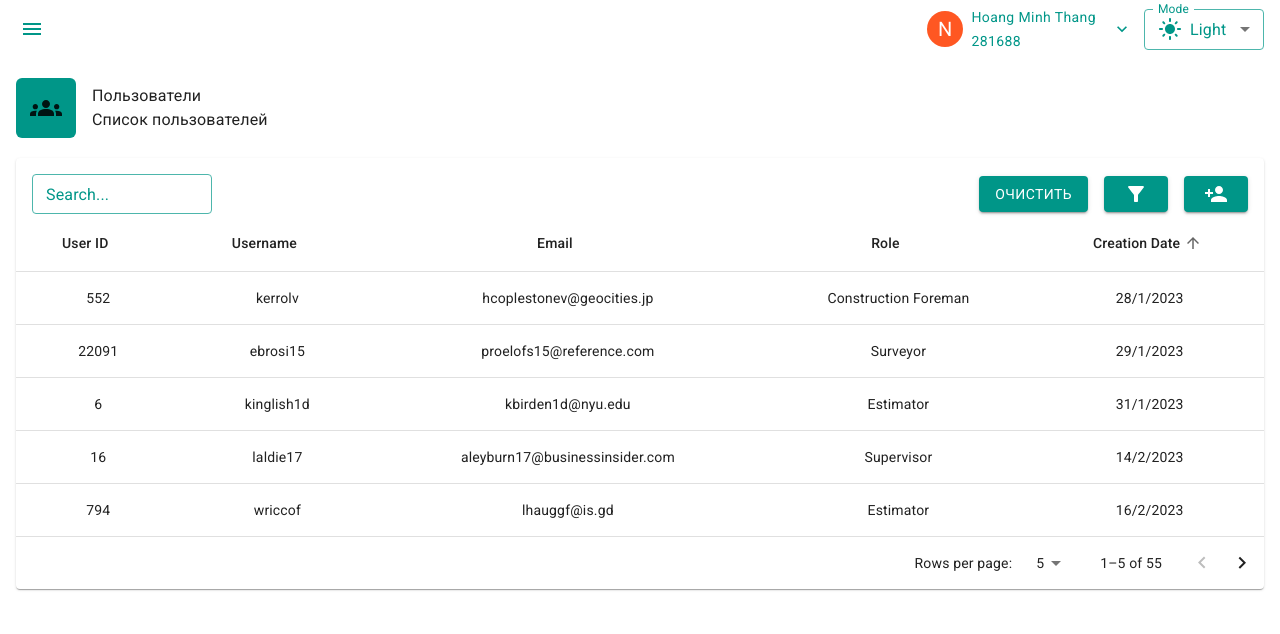
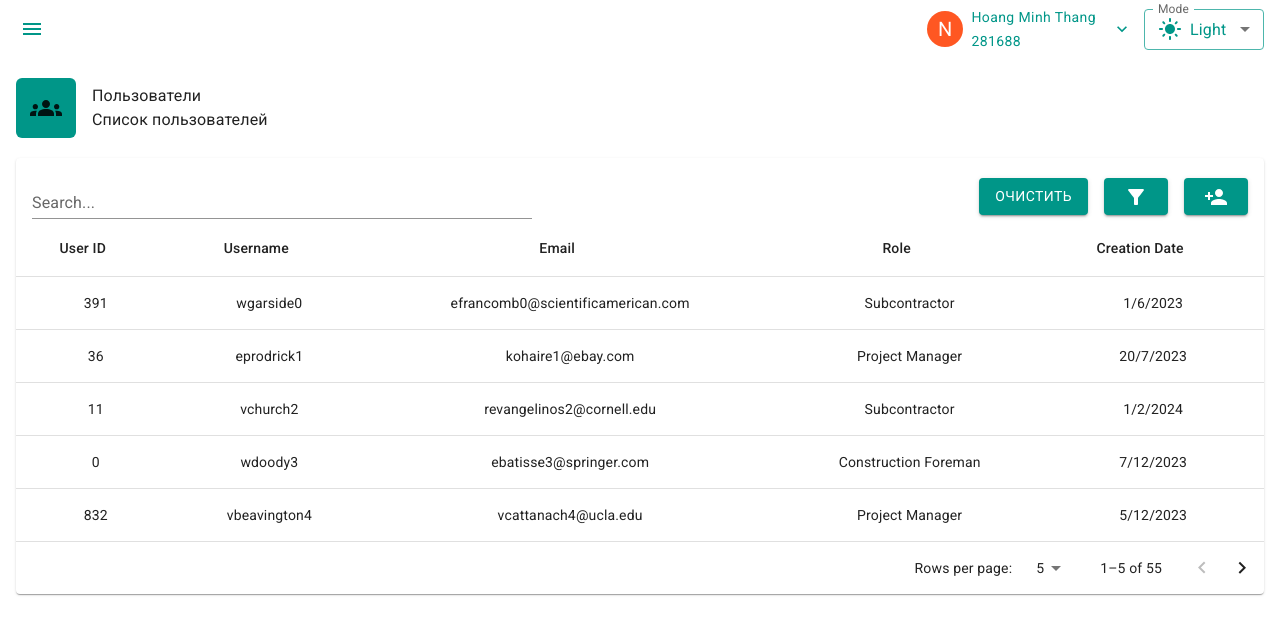
Before and after one commit to mthanghoang/university-management, a React (Vite) app: page / in a window 1280 px wide. Shown: the top 634 px of the page. Built offline with nearby package versions, Linux system fonts and the light colour scheme.

Commit message:
search by username and unsort table

```diff
--- a/src/components/Table/index.jsx
+++ b/src/components/Table/index.jsx
@@ -83,8 +83,10 @@ function stableSort(array, comparator) {
 
 function SortableTableHead(props) {
   const { order, orderBy, onRequestSort } = props
-  const createSortHandler = (property) => (e) => {
-    onRequestSort(e, property)
+  const [count, setCount] = useState(1)
+  const createSortHandler = (property, count) => (e) => {
+    setCount(count + 1)
+    onRequestSort(e, property, count)
   }
   return (
     <TableHead>
@@ -98,7 +100,7 @@ function SortableTableHead(props) {
             <TableSortLabel
               active={orderBy === headCell.id}
               direction={orderBy === headCell.id ? order : 'asc'}
-              onClick={createSortHandler(headCell.id)}
+              onClick={createSortHandler(headCell.id, count)}
             >
               {headCell.label}
               {orderBy === headCell.id ? (
@@ -121,6 +123,13 @@ SortableTableHead.propTypes = {
 }
 
 function UsersTable() {
+  // SEARCH
+  const [search, setSearch] = useState('')
+  const handleSearch = (e) => {
+    setSearch(e.target.value)
+    setPage(0)
+  }
+
   // PAGINATION
   const [page, setPage] = useState(0)
   const [rowsPerPage, setRowsPerPage] = useState(5)
@@ -135,26 +144,42 @@ function UsersTable() {
 
   // SORTING
   const [order, setOrder] = useState('asc')
-  const [orderBy, setOrderBy] = useState('date')
+  const [orderBy, setOrderBy] = useState('')
 
-  const handleRequestSort = (e, property) => {
-    const isAsc = orderBy === property && order === 'asc'
-    setOrder(isAsc ? 'desc' : 'asc')
-    setOrderBy(property)
+  const handleRequestSort = (e, property, count) => {
+    if (count % 3 === 0) {
+      setOrder('asc')
+      setOrderBy('')
+    }
+    else {
+      const isAsc = orderBy === property && order === 'asc'
+      setOrder(isAsc ? 'desc' : 'asc')
+      setOrderBy(property)
+    }
   }
 
   // Avoid a layout jump when reaching the last page with empty rows.
   const emptyRows =
     page > 0 ? Math.max(0, (1 + page) * rowsPerPage - rows.length) : 0
 
-  const visibleRows = useMemo(
+  const filteredRows = useMemo(
     () =>
-      stableSort(rows, getComparator(order, orderBy)).slice(
+      rows.filter((row) => {
+        return search === ''
+          ? row
+          : row.username.toLowerCase().includes(search.toLowerCase())
+      }),
+    [search]
+  )
+  const sortedRows = useMemo(
+    () =>
+      stableSort(filteredRows, getComparator(order, orderBy)).slice(
         page * rowsPerPage,
         page * rowsPerPage + rowsPerPage
       ),
-    [order, orderBy, page, rowsPerPage]
+    [order, orderBy, page, rowsPerPage, filteredRows]
   )
+
   return (
     <Paper sx={{ mx: '16px' }}>
       <Box sx={{
@@ -166,11 +191,16 @@ function UsersTable() {
         pb: 0
       }}>
         <TextField
-          id='outlined-search'
+          id='standard-search'
           label='Search...'
           type='search'
           size='small'
-          sx={{ maxWidth: '180px' }}
+          variant='standard'
+          sx={{
+            flexGrow: '1',
+            maxWidth: '500px'
+          }}
+          onChange={handleSearch}
         />
         <Box sx={{
           display: 'flex',
@@ -199,7 +229,7 @@ function UsersTable() {
             onRequestSort={handleRequestSort}
           />
           <TableBody>
-            {visibleRows.map((row) => (
+            {sortedRows.map((row) => (
               <TableRow key={row.id}>
                 <TableCell align='center'>{row.id}</TableCell>
                 <TableCell align='center'>{row.username}</TableCell>
@@ -222,7 +252,8 @@ function UsersTable() {
         rowsPerPageOptions={[5, 10]}
         component={'div'}
         rowsPerPage={rowsPerPage}
-        count={rows.length}
+        // count={rows.length}
+        count={filteredRows.length}
         page={page}
         onPageChange={handleChangePage}
         onRowsPerPageChange={handleChangeRowsPerPage}
--- a/src/theme.js
+++ b/src/theme.js
@@ -33,14 +33,14 @@ const theme = extendTheme({
         }
       }
     },
-    MuiInputLabel: {
-      styleOverrides: {
-        // Name of the slot
-        root: ({ theme }) => ({
-          color: theme.palette.primary.main
-        })
-      }
-    },
+    // MuiInputLabel: {
+    //   styleOverrides: {
+    //     // Name of the slot
+    //     root: ({ theme }) => ({
+    //       color: theme.palette.primary.main
+    //     })
+    //   }
+    // },
     MuiOutlinedInput: {
       styleOverrides: {
         // Name of the slot
```
